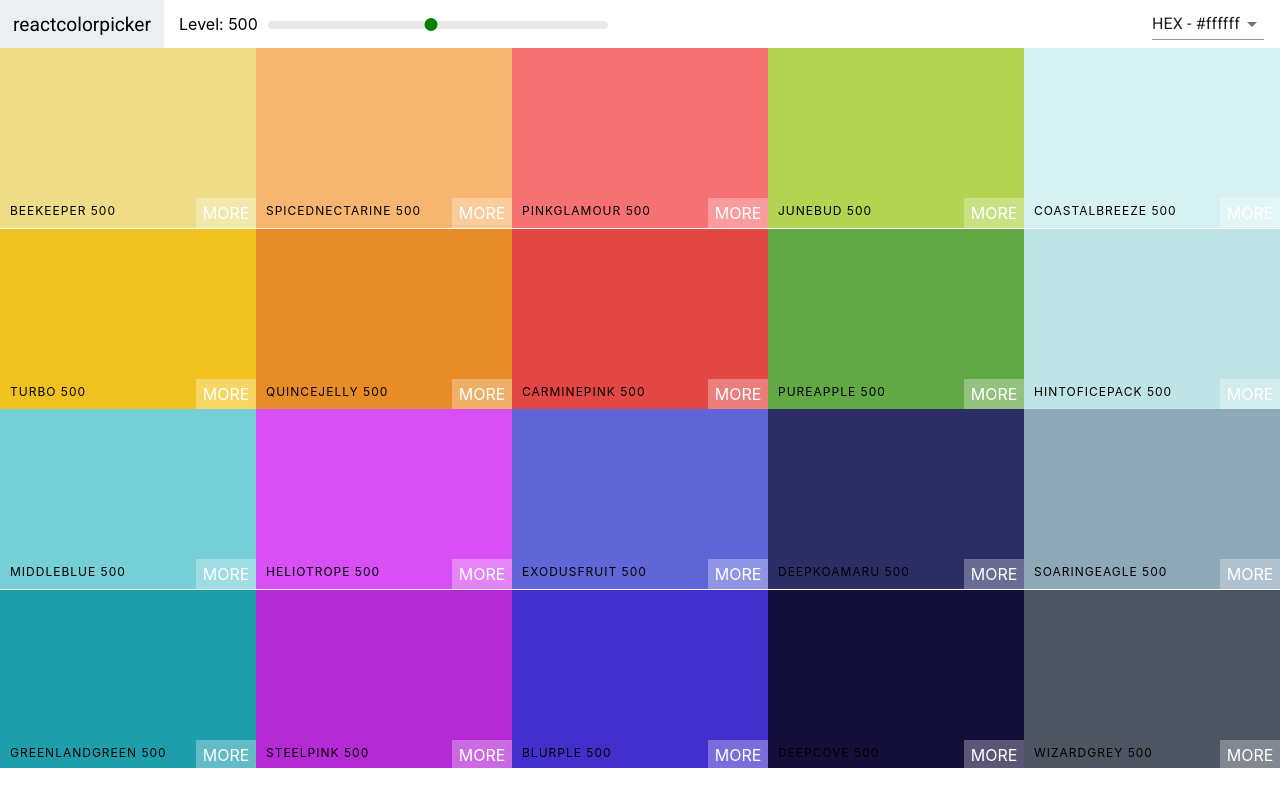
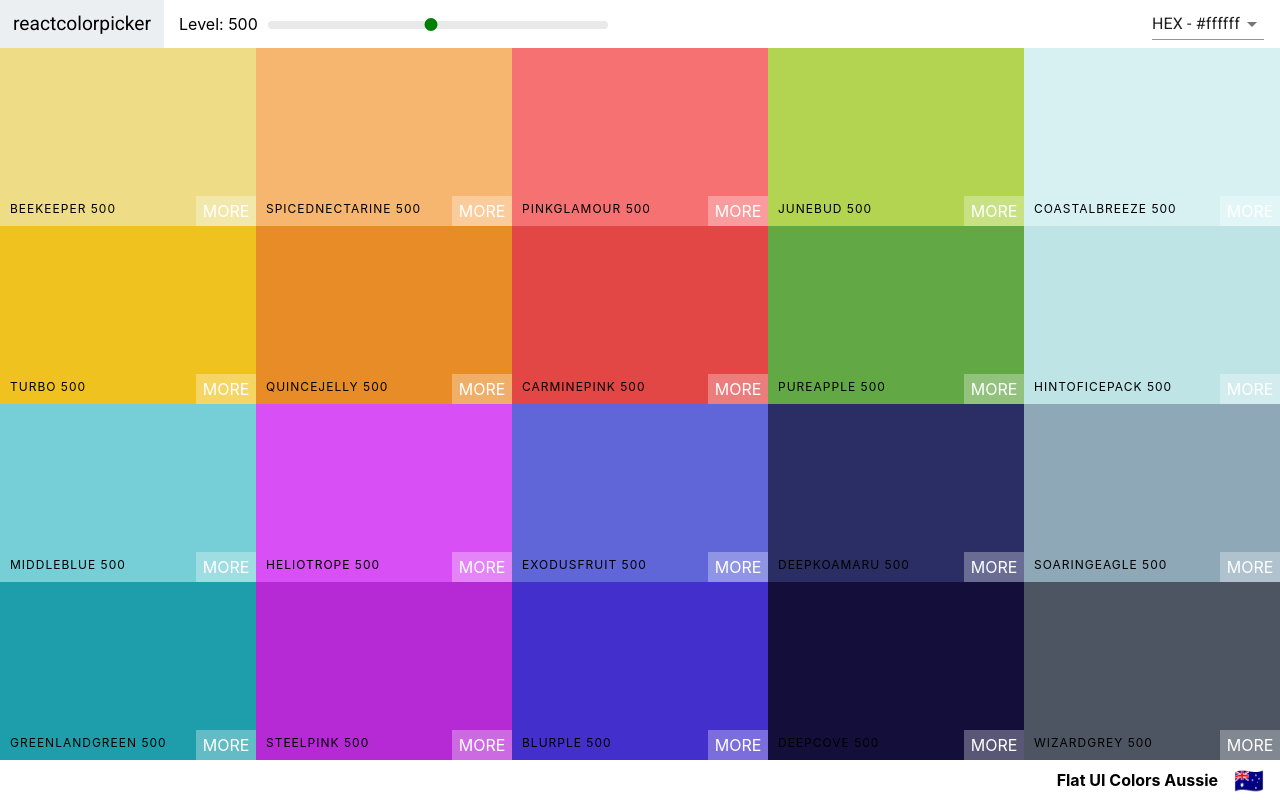
Before and after one commit to rushikeshkoli/Color-Project, a React (Create React App) app: page / in a window 1280 px wide. Built offline with nearby package versions, Linux system fonts and the light colour scheme.

Commit message:
Add paletter footer

```diff
--- a/src/ColorBox.css
+++ b/src/ColorBox.css
@@ -5,7 +5,7 @@
     display: inline-block;
     position: relative;
     cursor: pointer;
-    margin-bottom: -3.5px;
+    margin-bottom: -4px;
 }
 
 .copy-button {
--- a/src/Palette.css
+++ b/src/Palette.css
@@ -1,8 +1,24 @@
 .Palette {
     height: 100vh;
+    display: flex;
+    flex-direction: column;
 }
 
 .Palette-colors {
     height: 90%;
     overflow: hidden;
 }
+
+.Palette-footer {
+    background-color: white;
+    height: 5vh;
+    display: flex;
+    justify-content: flex-end;
+    align-items: center;
+    font-weight: bold;
+}
+
+.emoji {
+    font-size: 1.5rem;
+    margin: 0 1rem;
+}
--- a/src/Palette.js
+++ b/src/Palette.js
@@ -17,19 +17,21 @@
         this.setState({format: val});
     }
     render() {
-        const {colors} = this.props.palette;
+        const {colors, paletteName, emoji} = this.props.palette;
         const {level, format} = this.state;
         const colorBoxes = colors[level].map(x => (
-            <ColorBox background={x[format]} name={x.name}/>
+            <ColorBox background={x[format]} name={x.name} key={x.id}/>
         ));
         return (
             <div className='Palette'>
-                {/* navbar */}
                 <Navbar level={level} changeLevel={this.changeLevel} handleChange={this.changeFormat}/>
                 <div className='Palette-colors'>
                     {colorBoxes}
                 </div>
-                {/* footer */}
+                <footer className="Palette-footer">
+                    {paletteName}
+                    <span className="emoji">{emoji}</span>
+                </footer>
             </div>
         );
     }
```
